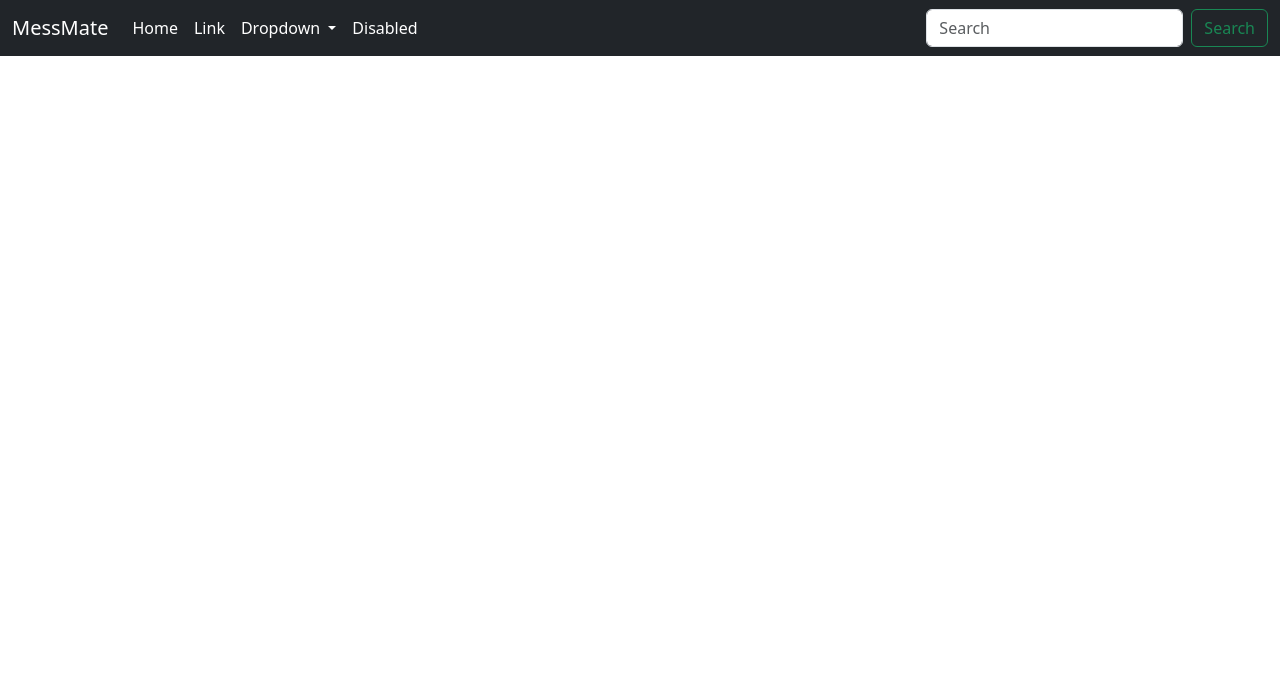
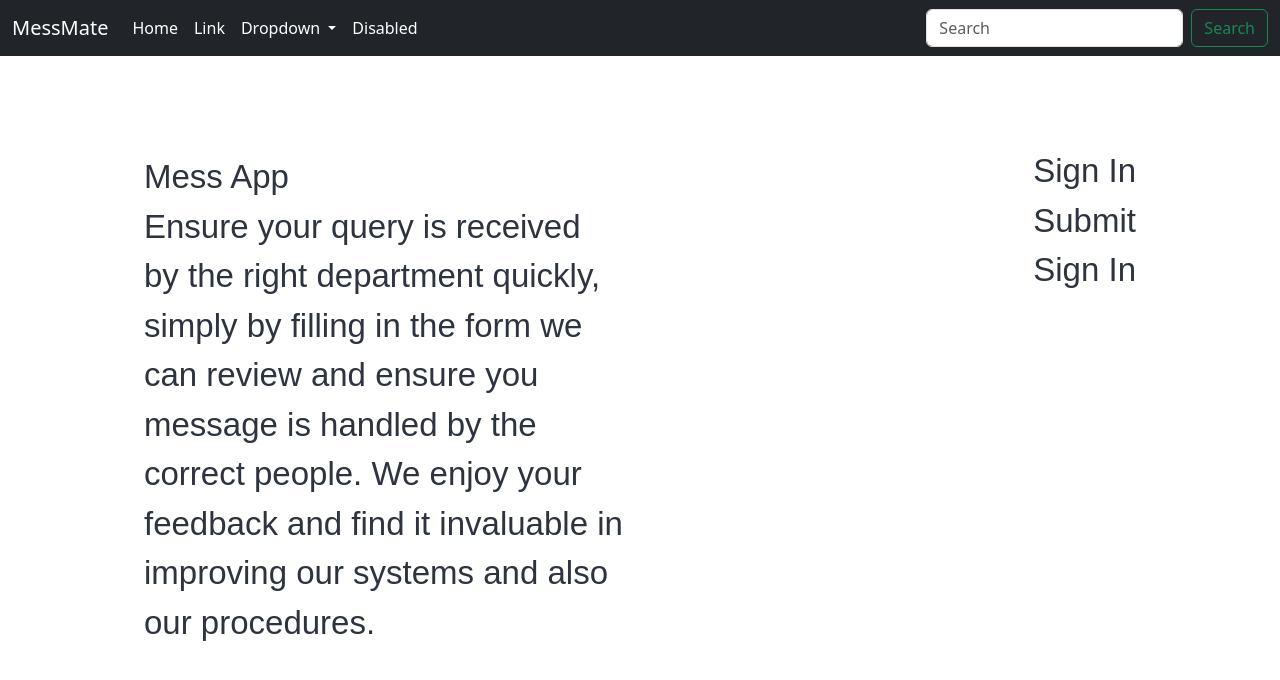
Before and after one commit to Kaushalrr006/MessMate_frontend, an Angular app: page /signup in a window 1280 px wide. Before the commit this address led to /. Shown: the top 680 px of the page. Built offline with nearby package versions, Linux system fonts and the light colour scheme.

Commit message:
signIn component

```diff
--- a/src/app/app-routing.module.ts
+++ b/src/app/app-routing.module.ts
@@ -3,6 +3,7 @@ import { RouterModule, Routes } from '@angular/router';
 import { DashboardComponent } from './dashboard/dashboard.component';
 import { NavbarComponent } from './navbar/navbar.component';
 import { CardsComponent } from './cards/cards.component';
+import { SignupComponent } from './signup/signup.component';
 
 const routes: Routes = [{
   path: '', component: DashboardComponent
@@ -15,6 +16,9 @@ const routes: Routes = [{
 },
 {
   path: 'cards', component: CardsComponent
+},
+{
+  path: 'signup', component: SignupComponent
 }];
 
 @NgModule({
--- a/src/app/app.component.html
+++ b/src/app/app.component.html
@@ -1,5 +1,4 @@
 <div>
     <app-navbar></app-navbar>
-
 </div>
 <router-outlet></router-outlet>
--- a/src/app/app.module.ts
+++ b/src/app/app.module.ts
@@ -6,13 +6,15 @@ import { AppComponent } from './app.component';
 import { CardsComponent } from './cards/cards.component';
 import { DashboardComponent } from './dashboard/dashboard.component';
 import { NavbarComponent } from './navbar/navbar.component';
+import { SignupComponent } from './signup/signup.component';
 
 @NgModule({
   declarations: [
     AppComponent,
     CardsComponent,
     DashboardComponent,
-    NavbarComponent
+    NavbarComponent,
+    SignupComponent
   ],
   imports: [
     BrowserModule,
--- /dev/null
+++ b/src/app/signup/signup.component.css
@@ -0,0 +1,27 @@
+.form-LCh {
+    font-family: 'Manrope', 'Source Sans Pro', sans-serif; /* Specify the desired font family */
+    font-size: 33px; /* Set the font size */
+    font-weight: 400; /* Set the font weight (e.g., 400 for normal) */
+    color: #2e343f; /* Set the text color */
+  }
+.container-ij3{
+    flex-wrap: wrap-reverse;
+}
+.content-area-left-DJR{
+    flex: 0 0 40%;
+    margin-top: 5rem;
+    padding: 1rem;
+    margin-right: 50%;
+    margin-left: 10%;
+    order: 1;
+}
+.form-i2D {
+    position: absolute;
+    top: 50px; /* Adjust this value to leave enough space for your navbar */
+    right: 0;
+    padding: 1rem;
+    margin-top: 5rem;
+    margin-right: 10%;
+    margin-left: 50%;
+    /* Add any other styling you want for this container */
+  }
--- /dev/null
+++ b/src/app/signup/signup.component.html
@@ -0,0 +1,35 @@
+<div class="form-LCh">
+    <div class="container-ij3">
+      <div class="content-area-left-DJR">
+        <div class="text-area-KcM">Mess App</div>
+        <p class="ensure-your-query-is-received-by-the-right-department-quickly-simply-by-filling-in-the-form-we-can-review-and-ensure-you-message-is-handled-by-the-correct-people-we-enjoy-your-feedback-and-find-it-invaluable-in-improving-our-systems-and-also-our-procedures-jvy">Ensure your query is received by the right department quickly, simply by filling in the form we can review and ensure you message is handled by the correct people. We enjoy your feedback and find it invaluable in improving our systems and also our procedures.</p>
+      </div>
+      <div class="form-i2D">
+        <div class="auto-group-bcsw-4Ly">
+          <div class="text-area-oZT">Sign In</div>
+          <div class="input-spD">
+            <div class="auto-group-ssdp-R53">
+              <div class="field-7MB">
+                <div class="auto-group-2zj1-Egh">
+                </div>
+                <div class="trail-text-aVf">Submit</div>
+              </div>
+            </div>
+          </div>
+          <div class="input-DYd">
+            <div class="auto-group-gww5-Z6h">
+              <div class="field-gSD">
+                <div class="auto-group-u5mp-cqf">
+                </div>
+              </div>
+            </div>
+            <div class="auto-group-wsy9-YzD">
+              <div class="button-h6R">
+                <div class="label-rED">Sign In</div>
+              </div>
+            </div>
+          </div>
+        </div>
+      </div>
+    </div>
+  </div>
```
Also changed, not shown: src/app/signup/signup.component.ts (added, +10 -0 lines), 1 other file (tests, documents, lock files or other folders).
